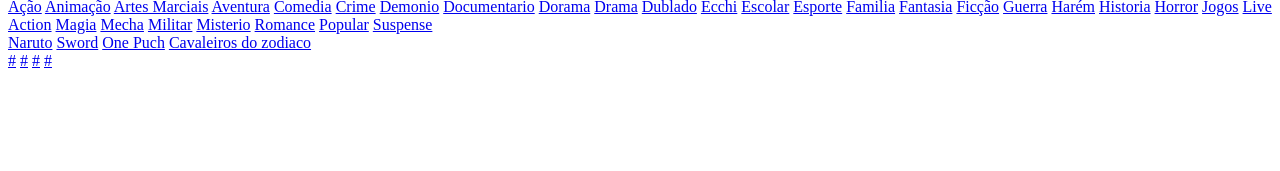
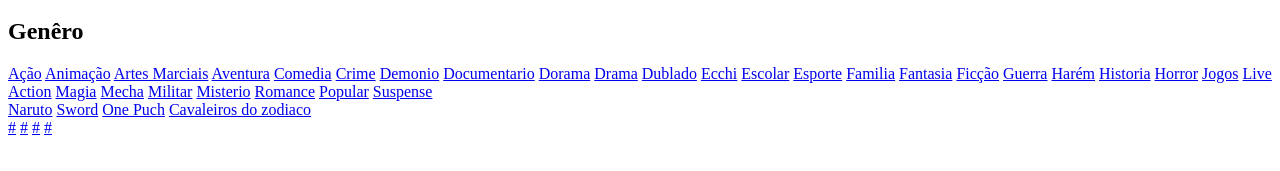
Before and after one commit to Dev69-br/Animes-Fortal, a plain HTML site: page index.html in a window 1280 px wide. Shown: the part 67-238 px from the top of the page. Drawn offline with Linux system fonts and the light colour scheme.

Commit message:
h2 genero

```diff
--- a/index.html
+++ b/index.html
@@ -50,6 +50,7 @@
             <a href="#">Z</a>
         </div>
         <aside class="Genero">
+            <h2>Genêro</h2>
             <a href="#">Ação</a>
             <a href="#">Animação</a>
             <a href="#">Artes Marciais</a>
```
